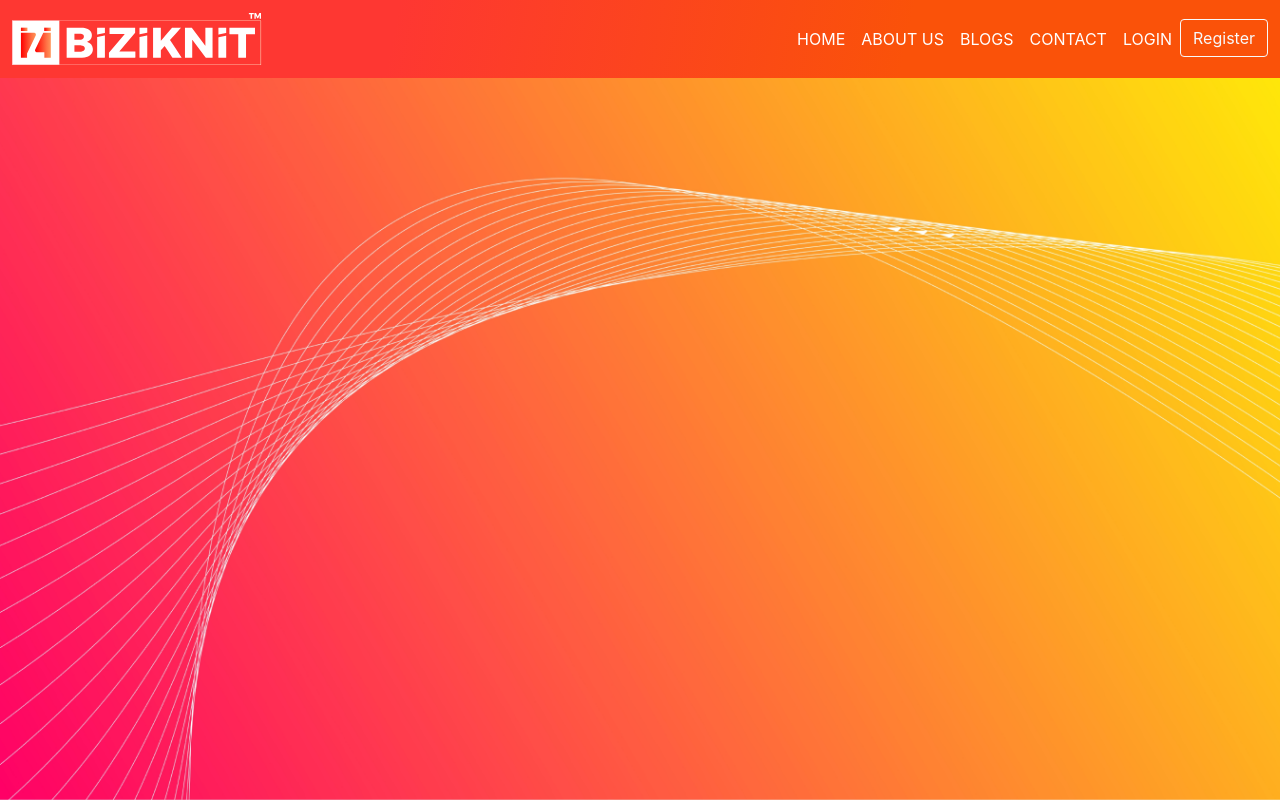
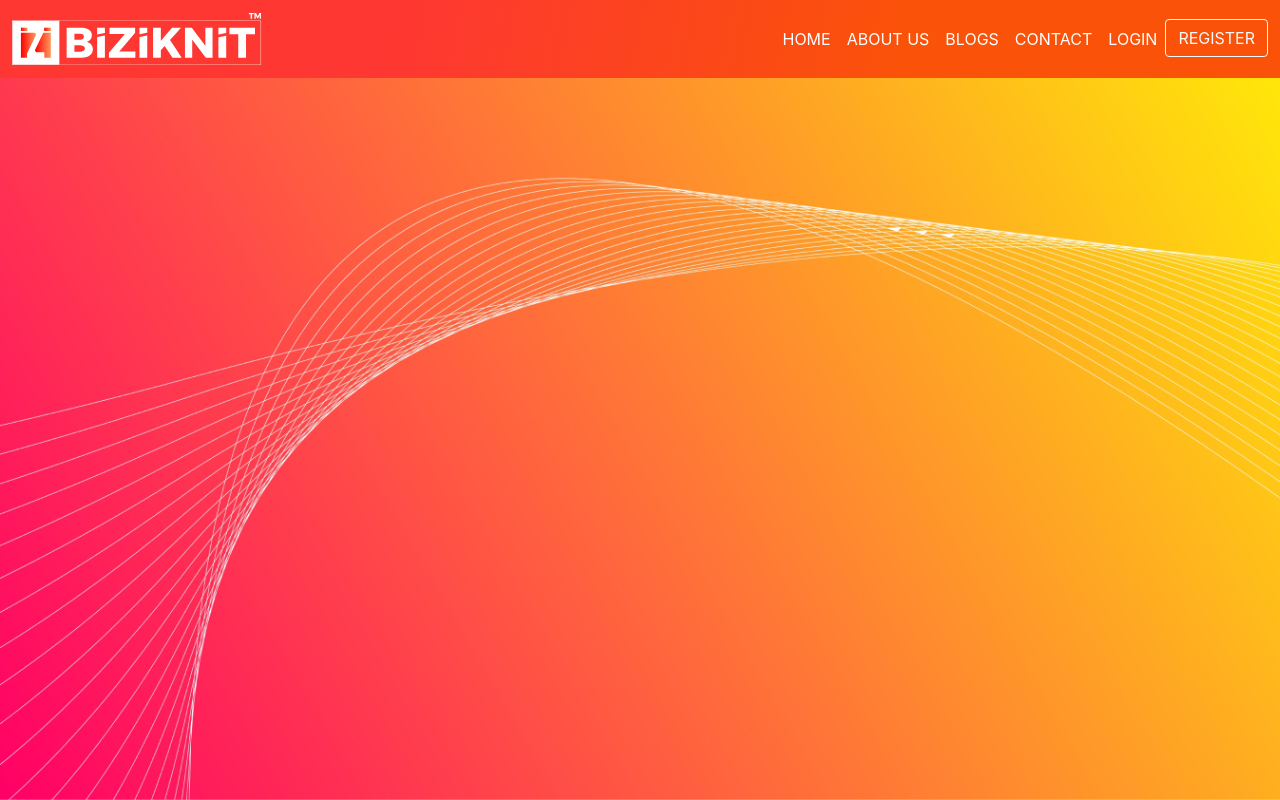
Before and after one commit to pvsaiganesh/Biziknit, a React (Create React App) app: page / in a window 1280 px wide. Built offline with nearby package versions, Linux system fonts and the light colour scheme.

Commit message:
Update navbar.js

```diff
--- a/src/components/navbar.js
+++ b/src/components/navbar.js
@@ -51,7 +51,10 @@ const Navbar = () => {
               </a>
             </li>
             <li>
-              <button class="btn btn-outline-light" type="submit">
+              <button
+                class="btn btn-outline-light text-uppercase"
+                type="submit"
+              >
                 Register
               </button>
             </li>
```
